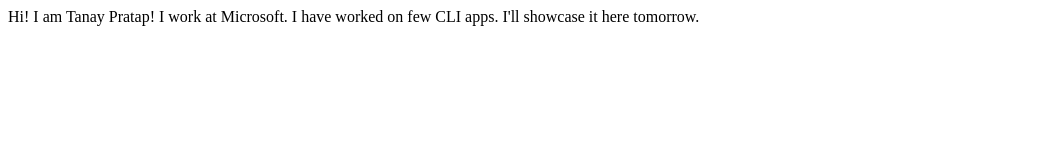
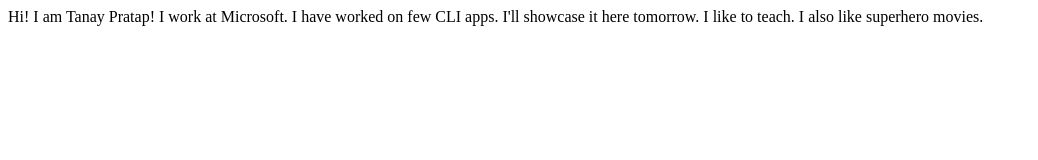
Before and after one commit to tanaypratap/student-name-site, a plain HTML site: page index.html in a window 1280 px wide. Shown: the whole page, without its empty margins (0-1038 px from the left). Drawn offline with Linux system fonts and the light colour scheme.

Commit message:
update: interests

```diff
--- a/index.html
+++ b/index.html
@@ -12,6 +12,8 @@
     I work at Microsoft.
 
     I have worked on few CLI apps. I'll showcase it here tomorrow.
+
+    I like to teach. I also like superhero movies.
 </body>
 
 </html>
```
